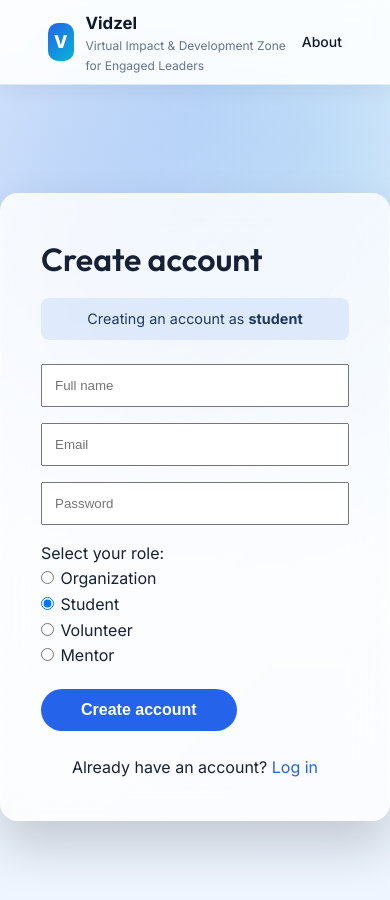
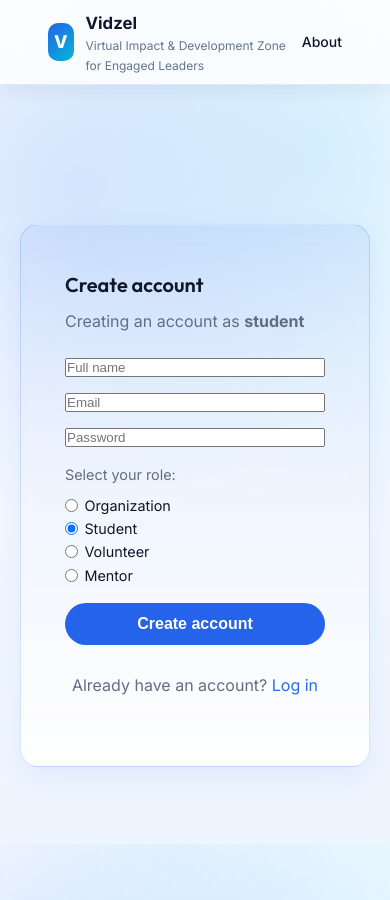
Before and after one commit to Mallahi10/vidzel, a Next.js app: page /signup in a window 390 px wide. Shown: the top 900 px of the page. Built offline with nearby package versions, Linux system fonts and the light colour scheme.

Commit message:
Fix login redirect to /dashboard

```diff
--- a/src/app/dashboard/dashboard.module.css
+++ b/src/app/dashboard/dashboard.module.css
@@ -1,12 +1,23 @@
 /* ========== Layout ========== */
+
 .dashboard {
   min-height: 100vh;
-  background: #f9fafb;
   padding: 2.5rem 3rem;
-  color: #111827; /* force dark readable text */
+  color: var(--text-main);
+}
+
+/* Optional glass wrapper for the whole dashboard */
+.dashboardSurface {
+  background: var(--surface-glass);
+  border-radius: 22px;
+  padding: 2.2rem;
+  border: 1px solid var(--border-color);
+  box-shadow: var(--shadow-soft);
+  backdrop-filter: blur(8px);
 }
 
 /* ========== Header ========== */
+
 .header {
   display: flex;
   justify-content: space-between;
@@ -17,21 +28,20 @@
 
 .pageTitle {
   font-size: 1.75rem;
-  font-weight: 650;
-  color: #111827;
+  font-weight: 600;
   line-height: 1.2;
 }
 
 .pageSubtitle {
   margin-top: 0.4rem;
   font-size: 0.95rem;
-  color: #6b7280;
+  color: var(--text-muted);
 }
 
 .roleBadge {
   display: inline-block;
-  background: #eef2ff;
-  color: #3730a3;
+  background: hsla(var(--primary-hue), 100%, 95%, 0.7);
+  color: var(--primary-color);
   font-size: 0.75rem;
   font-weight: 600;
   padding: 0.25rem 0.6rem;
@@ -40,8 +50,9 @@
 }
 
 /* ========== Sections ========== */
+
 .section {
-  margin-top: 2rem;
+  margin-top: 2.2rem;
 }
 
 .sectionHeader {
@@ -54,87 +65,121 @@
 
 .sectionTitle {
   font-size: 1.1rem;
-  font-weight: 650;
-  color: #111827;
+  font-weight: 600;
 }
 
 .sectionSubtitle {
   font-size: 0.9rem;
-  color: #6b7280;
+  color: var(--text-muted);
 }
 
-/* ========== Cards ========== */
+/* ========== Cards (DESKTOP + MOBILE) ========== */
+
 .cardGrid {
   display: grid;
   grid-template-columns: repeat(auto-fill, minmax(280px, 1fr));
   gap: 1.5rem;
 }
 
+/* 🔥 Premium Vidzel Glass Card */
 .card {
-  background: white;
-  border-radius: 12px;
+  position: relative;
+  overflow: hidden;
+
+  border-radius: 18px;
   padding: 1.5rem;
-  border: 1px solid #e5e7eb;
-  color: #111827; /* prevent white inheritance */
+
+  /* Soft blue glass gradient */
+  background:
+    linear-gradient(
+      180deg,
+      rgba(37, 99, 235, 0.08),
+      rgba(255, 255, 255, 0.96)
+    );
+
+  border: 1px solid rgba(37, 99, 235, 0.2);
+
+  box-shadow:
+    0 10px 28px rgba(37, 99, 235, 0.12);
+
+  backdrop-filter: blur(8px);
+
+  transition:
+    transform 0.25s ease,
+    box-shadow 0.25s ease,
+    border-color 0.25s ease;
+}
+
+/* Elegant hover (desktop) */
+.card:hover {
+  transform: translateY(-6px);
+  border-color: rgba(37, 99, 235, 0.35);
+  box-shadow:
+    0 16px 36px rgba(37, 99, 235, 0.18);
 }
 
 .cardTitle {
-  font-weight: 650;
+  font-weight: 600;
   margin-bottom: 0.5rem;
-  color: #111827;
+  color: var(--text-main);
 }
 
 .cardMeta {
   font-size: 0.85rem;
-  color: #6b7280;
+  color: var(--text-muted);
 }
 
 /* ========== Empty State ========== */
+
 .emptyState {
-  background: white;
-  border: 1px dashed #d1d5db;
-  border-radius: 12px;
+  background: var(--surface-glass);
+  border: 1px dashed var(--border-color);
+  border-radius: 18px;
   padding: 3rem;
   text-align: center;
-  color: #111827;
-}
-
-.emptyTitle {
-  font-weight: 650;
-  margin-bottom: 0.25rem;
-  color: #111827;
-}
-
-.emptyText {
-  color: #6b7280;
+  color: var(--text-muted);
 }
 
 /* ========== Buttons ========== */
+
 .primaryButton {
-  background: #2563eb;
+  background: linear-gradient(
+    135deg,
+    var(--primary-color),
+    var(--secondary-color)
+  );
   color: white;
   border: none;
   border-radius: 10px;
-  padding: 0.65rem 1.1rem;
+  padding: 0.65rem 1.2rem;
   font-weight: 600;
   cursor: pointer;
 }
 
+.primaryButton:hover {
+  filter: brightness(0.95);
+}
+
 .secondaryButton {
-  background: transparent;
-  color: #2563eb;
-  border: 1px solid #c7d2fe;
+  background: var(--surface-glass);
+  color: var(--primary-color);
+  border: 1px solid var(--primary-color);
   border-radius: 10px;
   padding: 0.6rem 1rem;
   font-weight: 600;
   cursor: pointer;
 }
 
-/* ========== RESPONSIVE FIX ========== */
+.secondaryButton:hover {
+  background: hsla(var(--primary-hue), 100%, 96%, 0.7);
+}
+
+/* ========== RESPONSIVE (PHONE) ========== */
+
 @media (max-width: 768px) {
+
   .dashboard {
     padding: 1.25rem 1rem;
-    color: #111827;
   }
 
   .header {
@@ -142,10 +187,8 @@
     align-items: flex-start;
   }
 
-  /* STRONGER TITLE REDUCTION */
   .pageTitle {
-    font-size: 1.1rem;  /* reduced more */
-    line-height: 1.25;
+    font-size: 1.15rem;
   }
 
   .pageSubtitle {
@@ -157,9 +200,19 @@
     align-items: flex-start;
   }
 
+  /* Slightly tighter cards on phone */
   .card {
     padding: 1.1rem;
-    color: #111827;
+
+    background:
+      linear-gradient(
+        180deg,
+        rgba(37, 99, 235, 0.1),
+        rgba(255, 255, 255, 0.97)
+      );
+
+    box-shadow:
+      0 10px 26px rgba(37, 99, 235, 0.16);
   }
 
   .primaryButton,
--- a/src/app/globals.css
+++ b/src/app/globals.css
@@ -1,23 +1,37 @@
 :root {
-  /* ============================= */
-  /* COLOR SYSTEM (VIDZEL) */
-  /* ============================= */
-  --primary-hue: 250;
-  --primary-sat: 65%;
+  /* =============================
+     VIDZEL BRAND COLOR SYSTEM
+  ============================= */
+
+  /* Brand hues */
+  --primary-hue: 220; /* Blue */
+  --primary-sat: 85%;
   --primary-light: 55%;
 
-  --secondary-hue: 190;
-  --secondary-sat: 70%;
+  --secondary-hue: 195; /* Cyan */
+  --secondary-sat: 85%;
   --secondary-light: 50%;
 
-  --bg-color: hsl(220, 20%, 98%);
-  --surface-color: #ffffff;
-  --text-main: hsl(220, 40%, 15%);
-  --text-muted: hsl(220, 20%, 45%);
-  --border-color: hsl(220, 20%, 90%);
-
+  /* Derived brand colors */
   --primary-color: hsl(var(--primary-hue), var(--primary-sat), var(--primary-light));
   --secondary-color: hsl(var(--secondary-hue), var(--secondary-sat), var(--secondary-light));
+
+  /* Background system */
+  --bg-top: #f8fbff;
+  --bg-bottom: #eef5ff;
+
+  /* Surfaces */
+  --surface-color: rgba(255, 255, 255, 0.92);
+  --surface-glass: rgba(255, 255, 255, 0.88);
+
+  /* Text */
+  --text-main: hsl(222, 47%, 11%);
+  --text-muted: hsl(220, 15%, 45%);
+
+  /* Borders & shadows */
+  --border-color: hsl(220, 20%, 90%);
+  --shadow-soft: 0 10px 30px rgba(37, 99, 235, 0.08);
+  --shadow-hover: 0 18px 40px rgba(37, 99, 235, 0.14);
 
   /* Spacing */
   --space-xs: 0.5rem;
@@ -28,29 +42,43 @@
 
   /* Typography */
   --font-heading: 'Outfit', sans-serif;
-  --font-body: 'Inter', sans-serif;
+  --font-body: 'Inter', system-ui, -apple-system, BlinkMacSystemFont, sans-serif;
 }
 
-/* ============================= */
-/* DARK MODE */
-/* ============================= */
+/* =============================
+   DARK MODE (AUTO)
+============================= */
+
 @media (prefers-color-scheme: dark) {
   :root {
-    --bg-color: hsl(222, 47%, 11%);
-    --surface-color: hsl(217, 33%, 17%);
+    --bg-top: hsl(222, 47%, 11%);
+    --bg-bottom: hsl(217, 33%, 14%);
+
+    --surface-color: rgba(30, 41, 59, 0.92);
+    --surface-glass: rgba(30, 41, 59, 0.88);
+
     --text-main: hsl(210, 40%, 98%);
     --text-muted: hsl(215, 20%, 65%);
+
     --border-color: hsl(217, 33%, 25%);
+    --shadow-soft: 0 10px 30px rgba(0, 0, 0, 0.4);
+    --shadow-hover: 0 18px 40px rgba(0, 0, 0, 0.55);
   }
 }
 
-/* ============================= */
-/* RESET & BASE */
-/* ============================= */
+/* =============================
+   RESET & BASE
+============================= */
+
 * {
   box-sizing: border-box;
   margin: 0;
   padding: 0;
+}
+
+html,
+body {
+  min-height: 100%;
 }
 
 body {
@@ -58,48 +86,31 @@ body {
   color: var(--text-main);
   line-height: 1.6;
   font-size: 16px;
-  min-height: 100vh;
 
   /* 🌍 GLOBAL VIDZEL BACKGROUND */
   background:
     radial-gradient(
-      circle at 20% 25%,
-      rgba(37, 99, 235, 0.12),
+      circle at 18% 22%,
+      hsla(var(--primary-hue), 90%, 60%, 0.14),
       transparent 45%
     ),
     radial-gradient(
-      circle at 80% 15%,
-      rgba(6, 182, 212, 0.12),
+      circle at 82% 18%,
+      hsla(var(--secondary-hue), 90%, 55%, 0.14),
       transparent 50%
     ),
     linear-gradient(
       to bottom,
-      #f8fbff,
-      #eef5ff
+      var(--bg-top),
+      var(--bg-bottom)
     );
+
+  background-attachment: fixed;
 }
 
-/* Dark mode background override */
-@media (prefers-color-scheme: dark) {
-  body {
-    background:
-      radial-gradient(
-        circle at 20% 25%,
-        rgba(37, 99, 235, 0.18),
-        transparent 45%
-      ),
-      radial-gradient(
-        circle at 80% 15%,
-        rgba(6, 182, 212, 0.18),
-        transparent 50%
-      ),
-      linear-gradient(
-        to bottom,
-        hsl(222, 47%, 11%),
-        hsl(217, 33%, 14%)
-      );
-  }
-}
+/* =============================
+   TYPOGRAPHY
+============================= */
 
 h1,
 h2,
@@ -114,9 +125,10 @@ a {
   text-decoration: none;
 }
 
-/* ============================= */
-/* LAYOUT */
-/* ============================= */
+/* =============================
+   LAYOUT HELPERS
+============================= */
+
 .page {
   max-width: 1200px;
   margin: 0 auto;
@@ -134,16 +146,41 @@ a {
   margin-bottom: var(--space-lg);
 }
 
-/* ============================= */
-/* CARDS (PROJECTS, DETAILS) */
-/* ============================= */
+/* =============================
+   GLOBAL CARDS / BOXES (UPGRADED)
+============================= */
+
 .card {
-  background: var(--surface-color);
-  border: 1px solid var(--border-color);
-  border-radius: 16px;
+  position: relative;
+  overflow: hidden;
+
+  border-radius: 18px;
   padding: var(--space-md);
   margin-bottom: var(--space-md);
-  box-shadow: 0 10px 30px rgba(15, 23, 42, 0.04);
+
+  /* 🔵 Soft blue glass gradient */
+  background:
+    linear-gradient(
+      180deg,
+      rgba(37, 99, 235, 0.08),
+      rgba(255, 255, 255, 0.96)
+    );
+
+  border: 1px solid rgba(37, 99, 235, 0.18);
+
+  box-shadow: var(--shadow-soft);
+  backdrop-filter: blur(8px);
+
+  transition:
+    transform 0.25s ease,
+    box-shadow 0.25s ease,
+    border-color 0.25s ease;
+}
+
+.card:hover {
+  transform: translateY(-6px);
+  border-color: rgba(37, 99, 235, 0.35);
+  box-shadow: var(--shadow-hover);
 }
 
 .card-title {
@@ -156,21 +193,25 @@ a {
   margin-bottom: var(--space-md);
 }
 
-/* ============================= */
-/* BUTTONS */
-/* ============================= */
+/* =============================
+   BUTTONS
+============================= */
+
 .button-group {
   display: flex;
   gap: var(--space-sm);
   flex-wrap: wrap;
 }
 
-/* Primary action */
 .btn-primary {
-  background: var(--primary-color);
+  background: linear-gradient(
+    135deg,
+    var(--primary-color),
+    var(--secondary-color)
+  );
   color: white;
   border: none;
-  padding: 0.6rem 1.4rem;
+  padding: 0.65rem 1.5rem;
   border-radius: 10px;
   font-size: 0.95rem;
   font-weight: 600;
@@ -178,15 +219,14 @@ a {
 }
 
 .btn-primary:hover {
-  background: hsl(var(--primary-hue), var(--primary-sat), 48%);
+  filter: brightness(0.95);
 }
 
-/* Secondary action */
 .btn-secondary {
-  background: white;
+  background: var(--surface-glass);
   color: var(--primary-color);
   border: 1px solid var(--primary-color);
-  padding: 0.6rem 1.4rem;
+  padding: 0.65rem 1.5rem;
   border-radius: 10px;
   font-size: 0.95rem;
   font-weight: 600;
@@ -194,10 +234,9 @@ a {
 }
 
 .btn-secondary:hover {
-  background: hsl(var(--primary-hue), 100%, 97%);
+  background: hsla(var(--primary-hue), 100%, 96%, 0.7);
 }
 
-/* Ghost button */
 .btn-ghost {
   background: transparent;
   border: 1px solid var(--border-color);
@@ -208,16 +247,43 @@ a {
 }
 
 .btn-ghost:hover {
-  background: hsl(220, 20%, 96%);
+  background: hsla(var(--primary-hue), 20%, 96%, 0.6);
 }
 
-/* ============================= */
-/* EMPTY STATES */
-/* ============================= */
+/* =============================
+   EMPTY STATES
+============================= */
+
 .empty-state {
   text-align: center;
   padding: var(--space-xl);
   border: 1px dashed var(--border-color);
-  border-radius: 16px;
+  border-radius: 18px;
   color: var(--text-muted);
+  background: var(--surface-glass);
+  backdrop-filter: blur(8px);
 }
+
+body::before {
+  content: "";
+  position: fixed;
+  inset: 0;
+  z-index: -1;
+
+  background:
+    radial-gradient(
+      circle at 18% 22%,
+      hsla(var(--primary-hue), 90%, 60%, 0.14),
+      transparent 45%
+    ),
+    radial-gradient(
+      circle at 82% 18%,
+      hsla(var(--secondary-hue), 90%, 55%, 0.14),
+      transparent 50%
+    ),
+    linear-gradient(
+      to bottom,
+      var(--bg-top),
+      var(--bg-bottom)
+    );
+}
--- a/src/app/signup/page.tsx
+++ b/src/app/signup/page.tsx
@@ -21,7 +21,7 @@ function SignupContent() {
   const router = useRouter();
   const { signup } = useAuth();
 
-  // ✅ Normalize role from URL (always lowercase)
+  // Normalize role from URL
   const roleFromUrl = searchParams
     .get("role")
     ?.toLowerCase() as Role | undefined;
@@ -44,7 +44,7 @@ function SignupContent() {
       return;
     }
 
-    // ✅ Organization never goes to profile creation
+    // Redirect by role
     if (role === "organization") {
       router.push("/dashboard/projects");
     } else {
@@ -60,18 +60,35 @@ function SignupContent() {
   ];
 
   return (
-    <main style={container}>
-      <div style={card}>
-        <h1 style={{ marginBottom: "0.75rem" }}>Create account</h1>
+    /* FULL PAGE CENTER WRAPPER */
+    <div
+      style={{
+        minHeight: "100vh",
+        display: "flex",
+        alignItems: "center",
+        justifyContent: "center",
+        padding: "1.25rem",
+      }}
+    >
+      {/* GLASS CARD (same size as Login) */}
+      <div
+        className="card"
+        style={{
+          width: "100%",
+          maxWidth: "480px",
+          padding: "2.75rem",
+        }}
+      >
+        <h1 className="card-title">Create account</h1>
 
-        <div style={roleBadge}>
+        <p className="card-text">
           Creating an account as <strong>{role}</strong>
-        </div>
+        </p>
 
+        <div style={{ display: "flex", flexDirection: "column", gap: "1rem" }}>
           <input
             type="text"
             placeholder="Full name"
-          style={input}
             value={name}
             onChange={(e) => setName(e.target.value)}
           />
@@ -79,7 +96,6 @@ function SignupContent() {
           <input
             type="email"
             placeholder="Email"
-          style={input}
             value={email}
             onChange={(e) => setEmail(e.target.value)}
           />
@@ -87,21 +103,36 @@ function SignupContent() {
           <input
             type="password"
             placeholder="Password"
-          style={input}
             value={password}
             onChange={(e) => setPassword(e.target.value)}
           />
 
-        <div style={{ marginBottom: "1.25rem" }}>
-          <p>Select your role:</p>
+          <div>
+            <p
+              style={{
+                marginBottom: "0.5rem",
+                fontSize: "0.9rem",
+                color: "var(--text-muted)",
+              }}
+            >
+              Select your role:
+            </p>
+
             {roles.map(({ value, label }) => (
-            <label key={value} style={{ display: "block" }}>
+              <label
+                key={value}
+                style={{
+                  display: "flex",
+                  alignItems: "center",
+                  gap: "0.4rem",
+                  fontSize: "0.9rem",
+                }}
+              >
                 <input
                   type="radio"
                   value={value}
                   checked={role === value}
                   onChange={() => setRole(value)}
-                style={{ marginRight: "0.4rem" }}
                 />
                 {label}
               </label>
@@ -111,15 +142,19 @@ function SignupContent() {
           <Button onClick={handleSignup} type="button">
             Create account
           </Button>
+        </div>
 
-        <p style={{ marginTop: "1.5rem", textAlign: "center" }}>
+        <p
+          className="card-text"
+          style={{ marginTop: "1.75rem", textAlign: "center" }}
+        >
           Already have an account?{" "}
-          <Link href="/login" style={{ color: "#2563eb" }}>
+          <Link href="/login" style={{ color: "var(--primary-color)" }}>
             Log in
           </Link>
         </p>
       </div>
-    </main>
+    </div>
   );
 }
 
@@ -134,45 +169,3 @@ export default function SignupPage() {
     </Suspense>
   );
 }
-
-/* ======================
-   STYLES
-====================== */
-
-const container = {
-  minHeight: "100vh",
-  display: "flex",
-  alignItems: "center",
-  justifyContent: "center",
-  background:
-    "radial-gradient(circle at top, rgba(37,99,235,0.18), transparent 60%)",
-};
-
-const card = {
-  width: "100%",
-  maxWidth: "420px",
-  padding: "2.5rem",
-  background:
-    "linear-gradient(135deg, rgba(255,255,255,0.85), rgba(255,255,255,0.65))",
-  backdropFilter: "blur(18px)",
-  WebkitBackdropFilter: "blur(18px)",
-  borderRadius: "18px",
-  border: "1px solid rgba(255,255,255,0.5)",
-  boxShadow: "0 25px 50px rgba(15, 23, 42, 0.2)",
-};
-
-const roleBadge = {
-  marginBottom: "1.5rem",
-  padding: "0.6rem 0.75rem",
-  background: "rgba(37,99,235,0.1)",
-  color: "#1f3a5f",
-  borderRadius: "8px",
-  fontSize: "0.9rem",
-  textAlign: "center" as const,
-};
-
-const input = {
-  width: "100%",
-  padding: "0.75rem",
-  marginBottom: "1rem",
-};
```
Also changed, not shown: src/app/dashboard/organization/page.tsx (+15 -37 lines), src/app/login/page.tsx (+29 -50 lines). Lines whose indentation alone changed are shown as unchanged.
